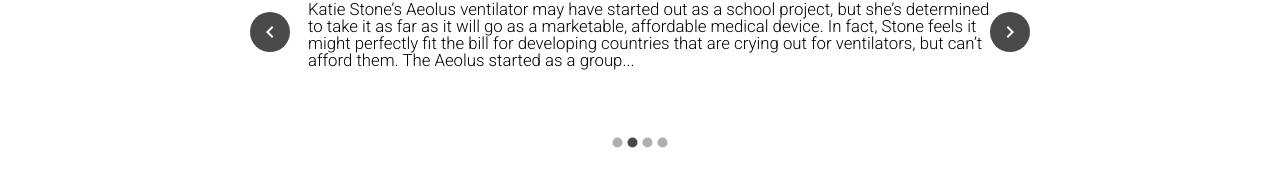
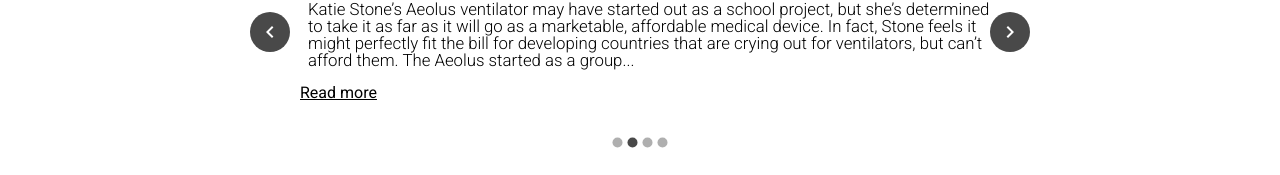
Before and after one commit to noahntaylor/aeolus, a React (Create React App) app: page /About in a window 1280 px wide. Shown: the part 1342-1517 px from the top of the page. Built offline with nearby package versions, Linux system fonts and the light colour scheme.

Commit message:
Initial Deploy
- Updated small CSS issues
- Re-deployed using Firebase

```diff
--- a/package.json
+++ b/package.json
@@ -16,6 +16,7 @@
     "dotenv": "^16.0.0",
     "express": "^4.17.3",
     "nodemailer": "^6.7.2",
+    "nodemon": "^2.0.15",
     "react": "^17.0.2",
     "react-dom": "^17.0.2",
     "react-material-ui-carousel": "^3.2.0",
@@ -47,5 +48,8 @@
       "last 1 firefox version",
       "last 1 safari version"
     ]
+  },
+  "devDependencies": {
+    "mini-css-extract-plugin": "2.4.5"
   }
 }
--- a/src/Components/Contact/Contact.js
+++ b/src/Components/Contact/Contact.js
@@ -1,4 +1,4 @@
-import { React, useEffect, useState } from "react";
+import { React, useState } from "react";
 import "./Contact.css";
 
 function Contact() {
--- a/src/Components/Home/Home.css
+++ b/src/Components/Home/Home.css
@@ -65,6 +65,7 @@
     flex-direction: row;
     justify-content: space-evenly;
     padding: 0 8vw;
+    height: 95vh;
   }
   .home-caption {
     font-size: 60px;
--- a/src/Components/News/News.css
+++ b/src/Components/News/News.css
@@ -29,11 +29,16 @@
   margin-top: 15px;
 }
 
-.news-subheading-read-more {
+ .news-subheading-read-more  {
   font-size: 16px;
   font-weight: 400;
   margin: 0;
   margin-bottom: 15px;
+}
+
+#read-more {
+  color: #000;
+  text-decoration: underline;
 }
 
 .news-img {
--- a/src/Components/News/News.js
+++ b/src/Components/News/News.js
@@ -69,7 +69,12 @@
       <img className="news-img" src={item.image} alt="" />
       <h2 className="news-subheading">{item.title}</h2>
       <p className="news-text">{item.text}</p>
-      <a href={item.link} className="news-subheading-read-more">
+      <a
+        href={item.link}
+        id="read-more"
+        name="read-more"
+        className="news-subheading-read-more"
+      >
         {readMoreText}
       </a>
     </div>
--- a/src/Components/Product/Product.css
+++ b/src/Components/Product/Product.css
@@ -99,7 +99,7 @@
     margin: 0 8vw;
   }
   .product-section {
-    max-width: 45vw;
+    max-width: 50vw;
   }
   .product-section-right {
     max-width: 50vw;
```
Also changed, not shown: 1 other file (tests, documents, lock files or other folders).
